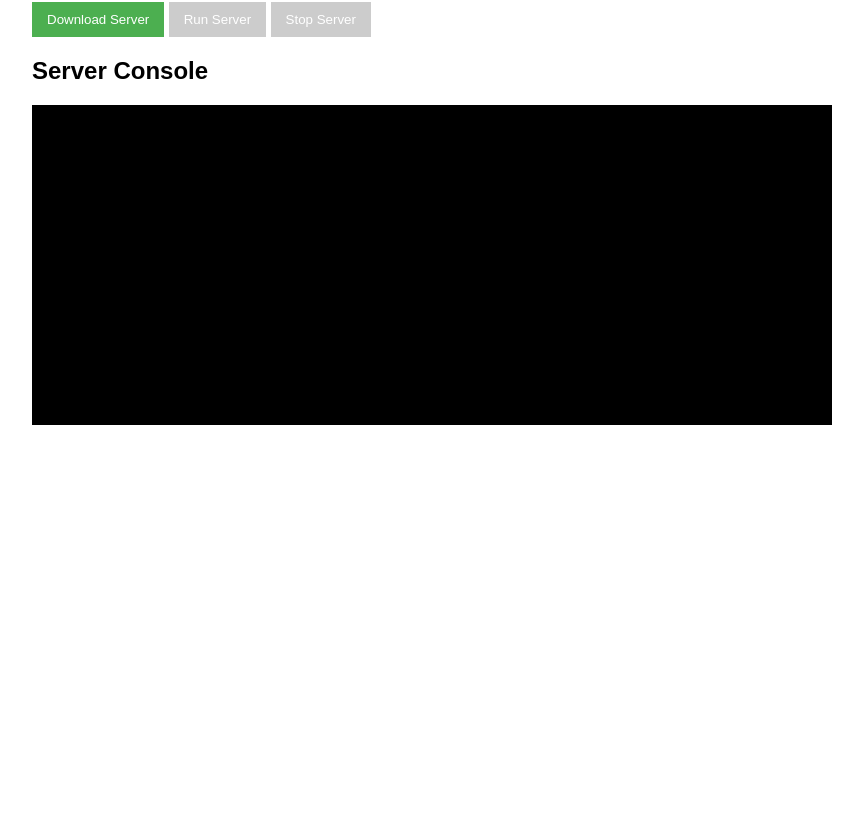
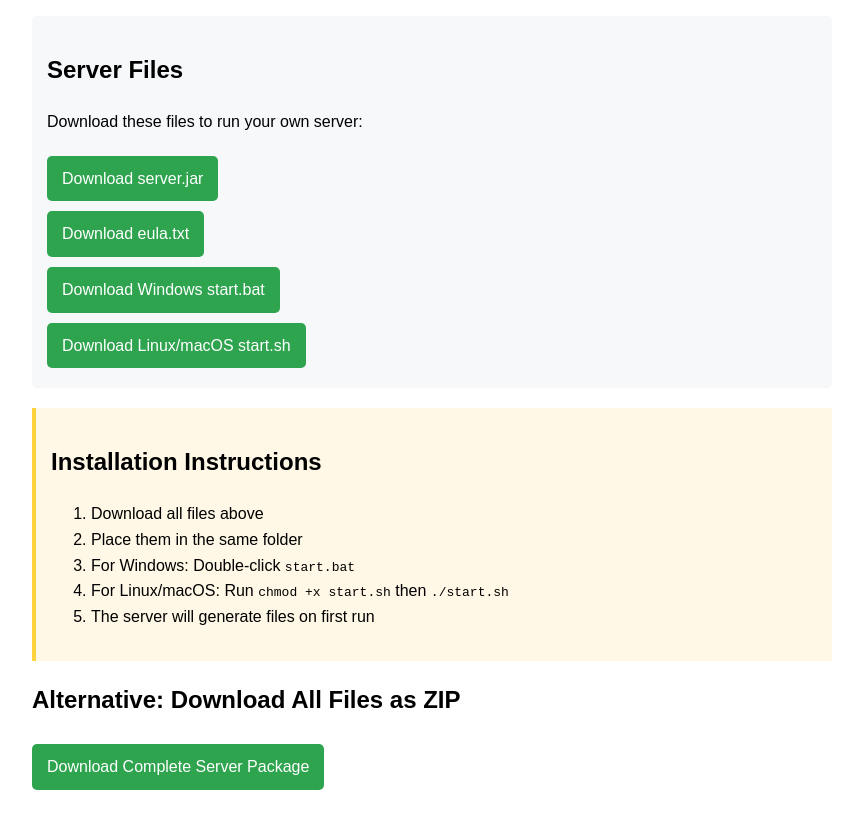
Before and after one commit to manuchinthTK/testingp2.github.io, a website: page index.html in a window 1280 px wide. Shown: the part 98-913 px from the top of the page, without its empty margins (208-1071 px from the left). Before the commit the page ends 800 px from the top, so only its background shows below. Drawn offline with Linux system fonts and the light colour scheme.

Commit message:
Update index.html

```diff
--- a/index.html
+++ b/index.html
@@ -3,24 +3,81 @@
 <head>
     <meta charset="UTF-8">
     <meta name="viewport" content="width=device-width, initial-scale=1.0">
-    <title>Minecraft Server Manager</title>
+    <title>Minecraft Server Downloader</title>
     <style>
-        body { font-family: Arial, sans-serif; max-width: 800px; margin: 0 auto; padding: 20px; }
-        .button { padding: 10px 15px; background: #4CAF50; color: white; border: none; cursor: pointer; }
-        .button:disabled { background: #cccccc; }
-        #console { background: #000; color: #0f0; padding: 10px; height: 300px; overflow-y: auto; }
+        body {
+            font-family: Arial, sans-serif;
+            max-width: 800px;
+            margin: 0 auto;
+            padding: 20px;
+            line-height: 1.6;
+        }
+        .button {
+            display: inline-block;
+            padding: 10px 15px;
+            background: #2ea44f;
+            color: white;
+            text-decoration: none;
+            border-radius: 5px;
+            margin: 5px 0;
+            transition: background 0.3s;
+        }
+        .button:hover {
+            background: #22863a;
+        }
+        .file-list {
+            background: #f6f8fa;
+            padding: 15px;
+            border-radius: 5px;
+            margin: 20px 0;
+        }
+        .instructions {
+            background: #fff8e6;
+            padding: 15px;
+            border-left: 4px solid #ffd33d;
+            margin: 20px 0;
+        }
     </style>
 </head>
 <body>
-    <h1>Minecraft 1.21.5 Server Manager</h1>
+    <h1>Minecraft 1.21.5 Server Download</h1>
 
-    <button id="downloadBtn" class="button">Download Server</button>
-    <button id="runBtn" class="button" disabled>Run Server</button>
-    <button id="stopBtn" class="button" disabled>Stop Server</button>
+    <div class="file-list">
+        <h2>Server Files</h2>
+        <p>Download these files to run your own server:</p>
 
-    <h2>Server Console</h2>
-    <div id="console"></div>
+        <!-- Direct links to raw GitHub files -->
+        <a href="https://github.com/manuchinthTK/testingp2.github.io/raw/main/server.jar" class="button">
+            Download server.jar
+        </a><br>
 
-    <script src="app.js"></script>
+        <a href="https://github.com/manuchinthTK/testingp2.github.io/raw/main/eula.txt" class="button">
+            Download eula.txt
+        </a><br>
+
+        <a href="https://github.com/manuchinthTK/testingp2.github.io/raw/main/start.bat" class="button">
+            Download Windows start.bat
+        </a><br>
+
+        <a href="https://github.com/manuchinthTK/testingp2.github.io/raw/main/start.sh" class="button">
+            Download Linux/macOS start.sh
+        </a>
+    </div>
+
+    <div class="instructions">
+        <h2>Installation Instructions</h2>
+        <ol>
+            <li>Download all files above</li>
+            <li>Place them in the same folder</li>
+            <li>For Windows: Double-click <code>start.bat</code></li>
+            <li>For Linux/macOS: Run <code>chmod +x start.sh</code> then <code>./start.sh</code></li>
+            <li>The server will generate files on first run</li>
+        </ol>
+    </div>
+
+    <h2>Alternative: Download All Files as ZIP</h2>
+    <a href="https://github.com/manuchinthTK/testingp2.github.io/archive/main.zip" class="button">
+        Download Complete Server Package
+    </a>
 </body>
 </html>
```
